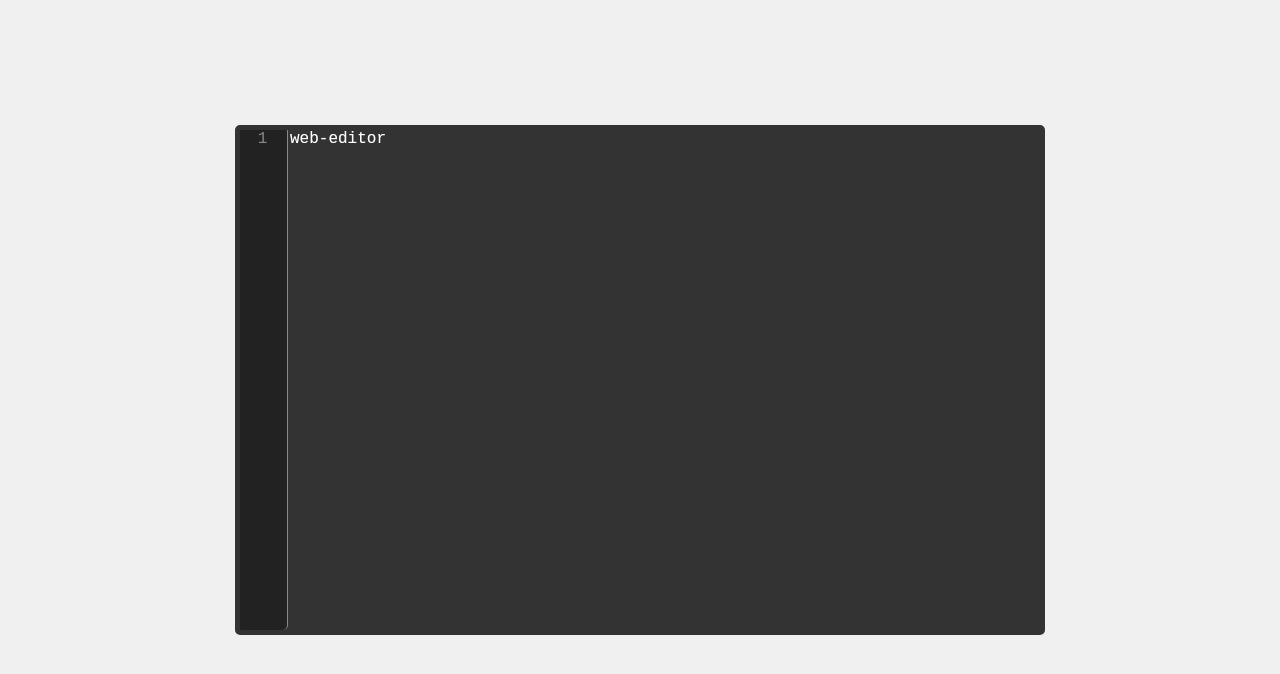
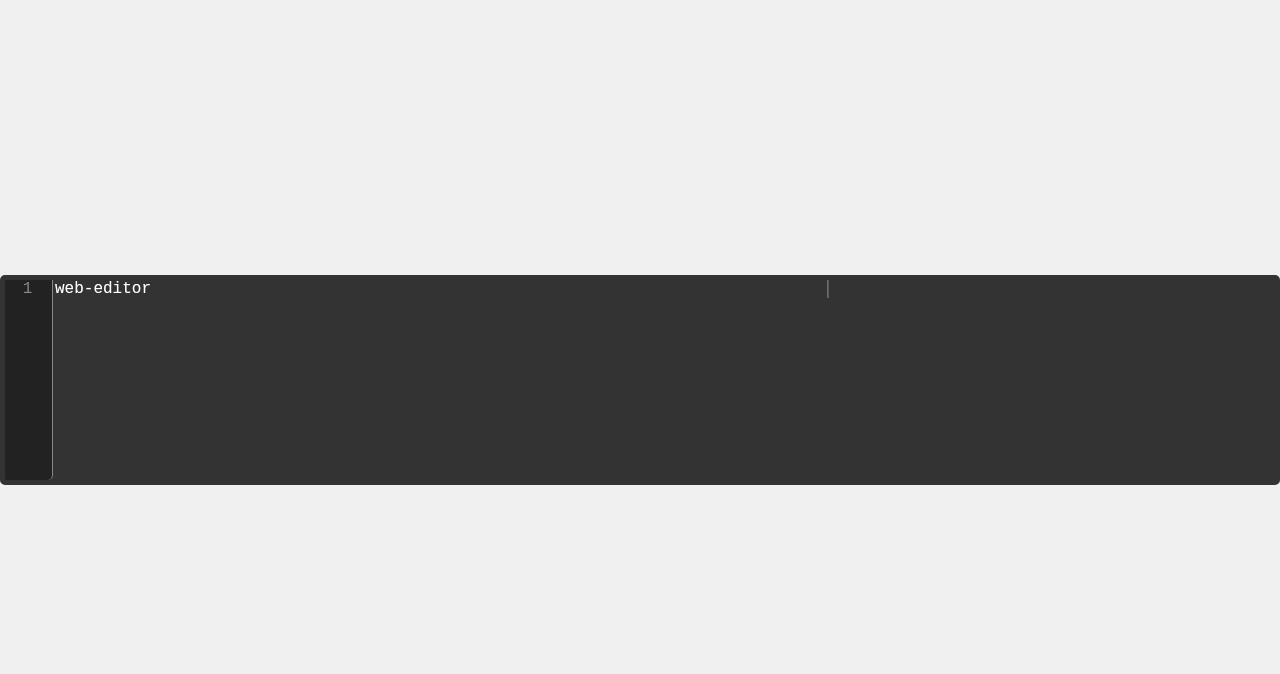
Before and after one commit to DrSmithFr/web-editor, an Angular app: page / in a window 1280 px wide. Shown: the top 674 px of the page. Built offline with nearby package versions, Linux system fonts and the light colour scheme; a small style sheet from the web is missing.

Commit message:
now full width by default

```diff
--- a/src/app/components/editor/editor.component.html
+++ b/src/app/components/editor/editor.component.html
@@ -13,7 +13,7 @@
     <code
       class="editor-layer code spacing"
       [innerHTML]="code | showMaxLength: 80"
-      style="top: {{scrollTop}}px; left: {{scrollLeft}}px;">
+      style="top: {{scrollTop}}px; left: {{scrollLeft}}px; width: {{width}}px; height: {{height}}px;">
     </code>
 
     <code
--- a/src/app/components/editor/editor.component.scss
+++ b/src/app/components/editor/editor.component.scss
@@ -1,18 +1,11 @@
 :host {
-  border: 5px solid #333;
-  border-radius: 5px;
-
   --editor-font-size: 16px;
   --editor-line-height: 1.5;
   --editor-font-family: monospace;
-
-  //--editor-min-width: 500px;
-  //--editor-min-height: 200px;
-
-  --editor-min-width: 800px;
-  --editor-min-height: 500px;
+  --editor-border-width: 5px;
 
   --editor-line-bar-width: 50px;
+  --editor-min-height: 200px;
 
   --editor-background: #333;
   --editor-border: #888;
@@ -26,11 +19,19 @@
 
   --editor-scrollbar-color: #888888 rgba(17, 17, 17, 0.5);
   --editor-scrollbar-width: thin;
+
+  // fix editor width
+  width: calc(100% - var(--editor-border-width) * 2);
+
+  border: 5px solid #333;
+  border-radius: var(--editor-border-width);
 }
 
 .editor {
   display: flex;
   flex-direction: row;
+
+  width: 100%;
 
   background: var(--editor-background);
 }
@@ -71,7 +72,7 @@
 }
 
 .editor-wrapper {
-  min-width: var(--editor-min-width);
+  width: 100%;
   min-height: var(--editor-min-height);
 
   position: relative;
--- a/src/app/components/editor/editor.component.ts
+++ b/src/app/components/editor/editor.component.ts
@@ -37,6 +37,9 @@ export class EditorComponent implements AfterViewInit, ControlValueAccessor {
 
   scrollTop = 0;
   scrollLeft = 0;
+
+  width: number = 0;
+  height: number = 0;
 
   ngAfterViewInit() {
     this.editor.nativeElement.focus();
```
